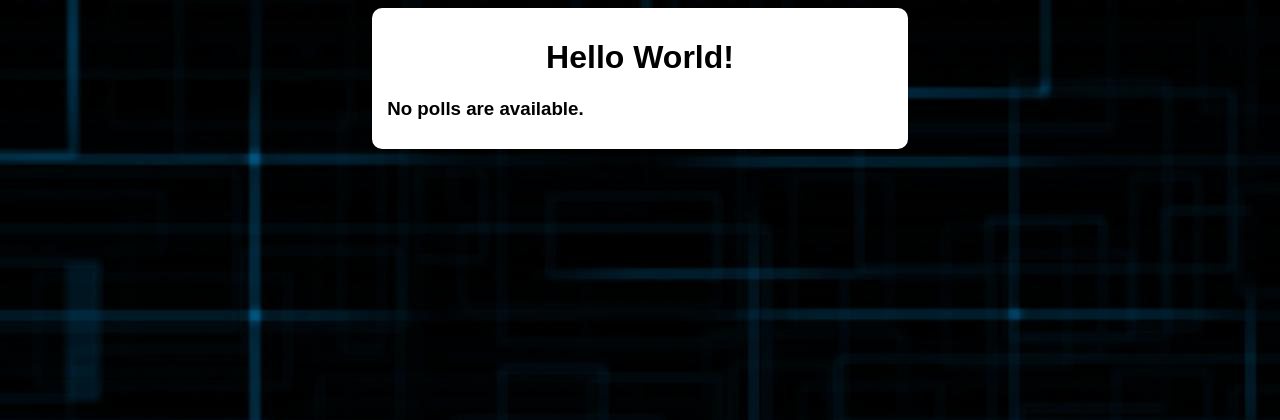
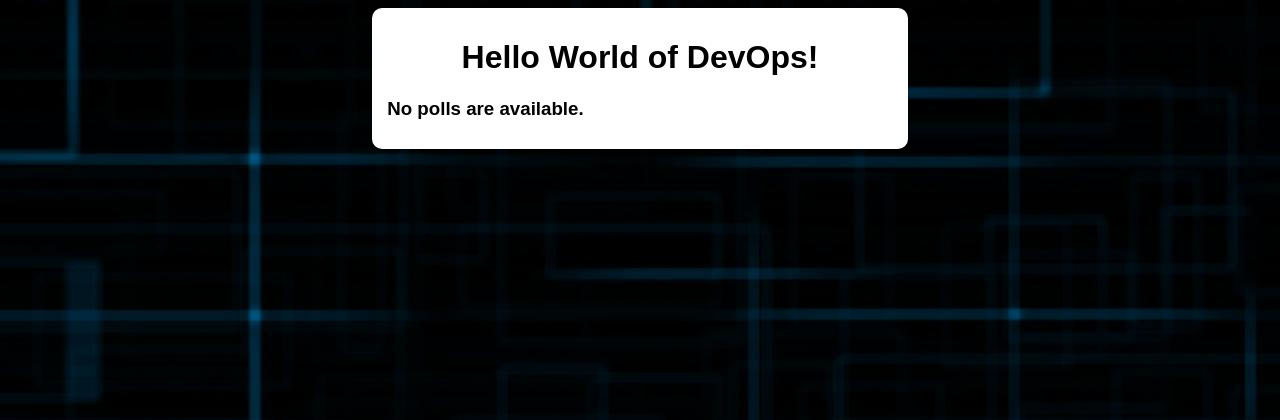
Before and after one commit to Derivability/CICD, a Django app: page / in a window 1280 px wide. Shown: the top 420 px of the page. Run offline with Django 3.2, Linux system fonts and the light colour scheme; data that the repository does not hold is empty.

Commit message:
Change index.html
Signed-off-by: Bogdan Shchogolev <bogdan993000@gmail.com>

```diff
--- a/web/polls/templates/polls/index.html
+++ b/web/polls/templates/polls/index.html
@@ -1,4 +1,4 @@
-<!DOCTYPE HTML>
+    <!DOCTYPE HTML>
 <html>
 <meta charset="utf-8">
 <title>Questionnaire</title>
@@ -6,7 +6,7 @@
 <link rel="stylesheet" href="{% static 'css/styles.css' %}">
 <body>
     <div id="wrapper">
-      <h1 align="center">Hello World!</h1>
+      <h1 align="center">Hello World of DevOps!</h1>
         {% if latest_question_list %}
                 <h3>Currently available polls:</h3>
                 <ul>
```
